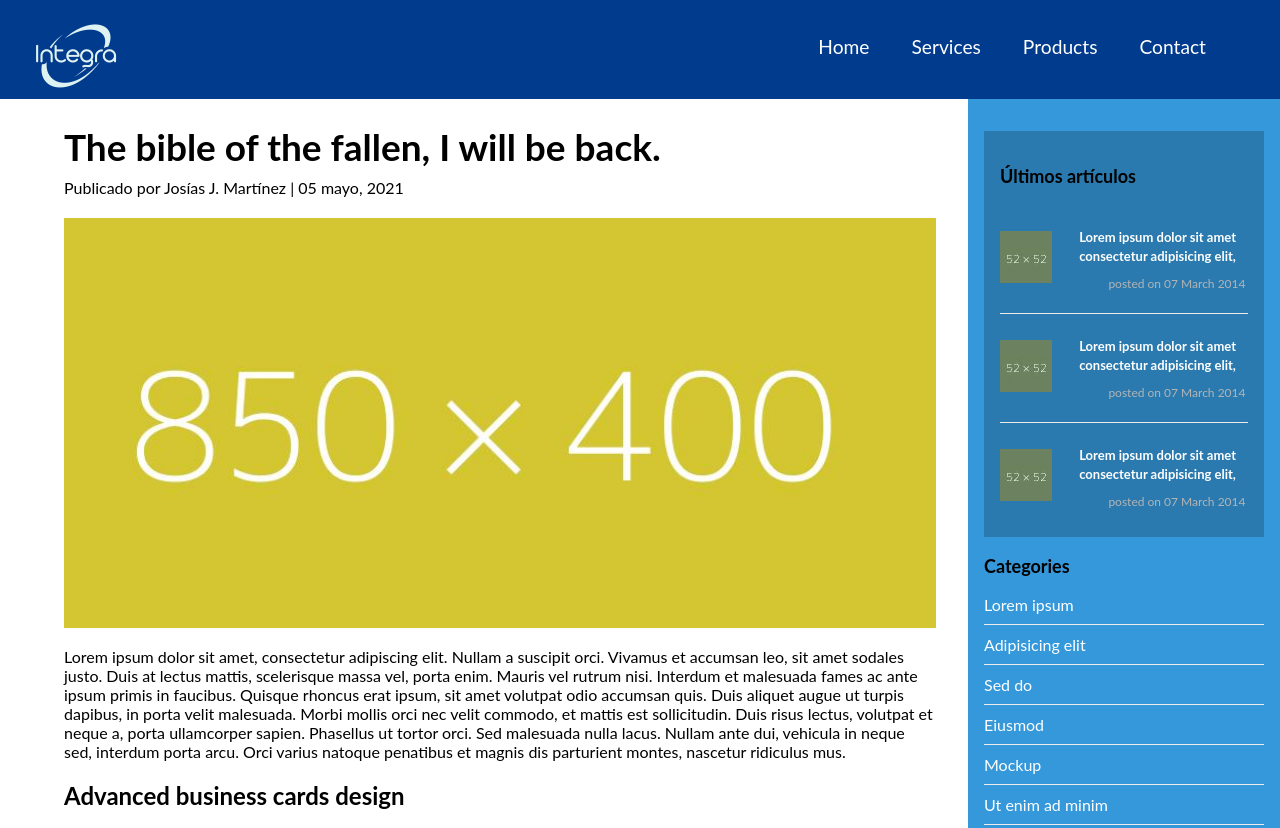
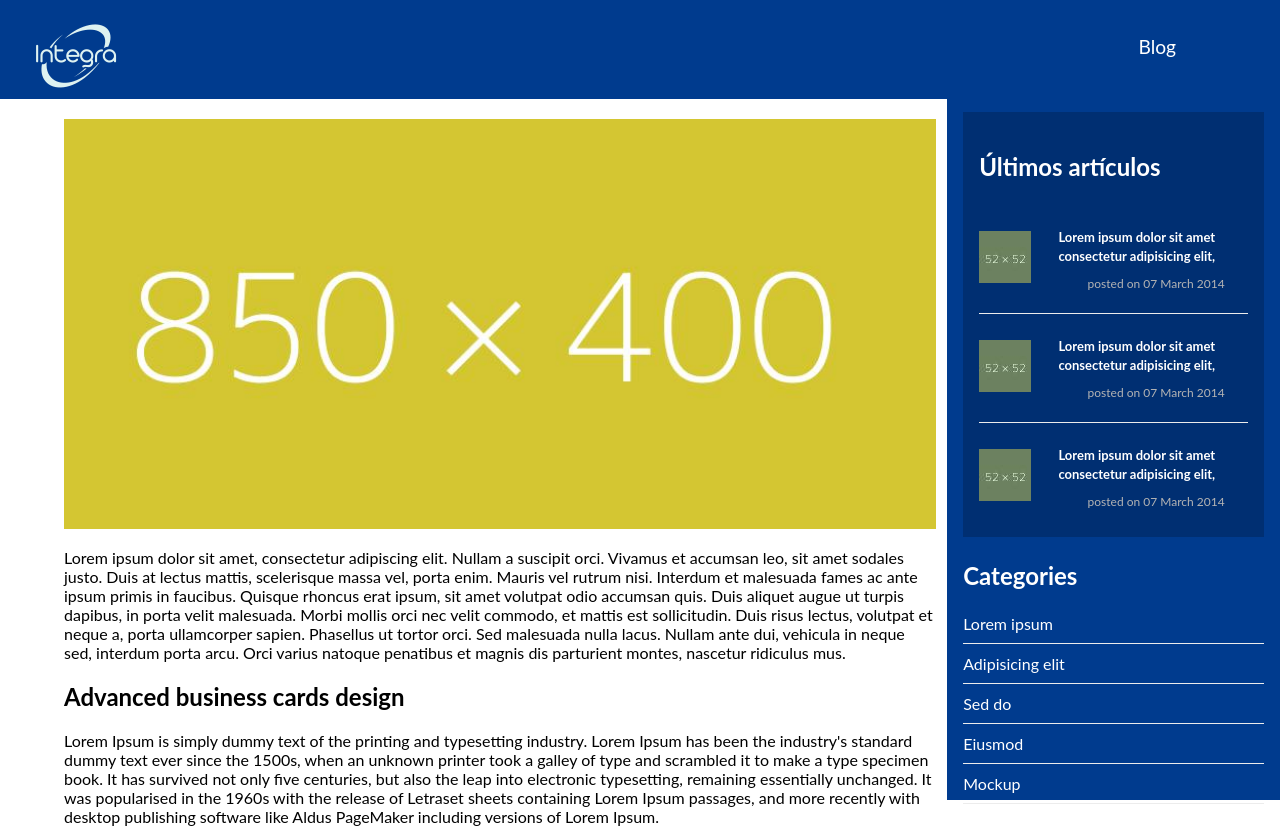
Before and after one commit to VictorVasquezP/blogintegra, a React (Create React App) app: page /blog in a window 1280 px wide. Shown: the top 828 px of the page. Built offline with nearby package versions, Linux system fonts and the light colour scheme; the HTML template or start-up script is replaced by a standard one.

Commit message:
cambios de estilo en blog

```diff
--- a/src/components/Blog/Blog.scss
+++ b/src/components/Blog/Blog.scss
@@ -33,8 +33,12 @@
         padding-top: 2em;
         padding-right: 1em;
         padding-left: 1em;
-        background-color: #3498DB;
-
+        background-color: #003b8e;
+        position: fixed;
+        right: 0;
+        width: 26vw;
+        top:10vh;
+        height:90vh;
         h3{
             font-size: 18px;
         }
--- a/src/components/Blog/Blog.tsx
+++ b/src/components/Blog/Blog.tsx
@@ -62,9 +62,10 @@ class Blog extends Component<BlogProps, BlogState> {
                         </div>
                     </div>
                 </div>
+                <div></div>
                 <div className="post-sidebar">
                     <div className="sidebar-item  recent last-posted">
-                        <h3>Últimos artículos</h3>
+                        <h3 style={{color:'#fff',fontSize:24}}>Últimos artículos</h3>
                         <div className="media">
                             <div className="pull-left">
                                 <a href="#"><img src={lastNewsImg} alt=""/></a>
@@ -94,7 +95,7 @@ class Blog extends Component<BlogProps, BlogState> {
                         </div>
                     </div>
                      <div className="sidebar-item categories">
-                        <h3>Categories</h3>
+                        <h3 style={{color:'#fff', fontSize:24}}>Categories</h3>
                         <ul className="nav navbar-stacked">
                             <li><a href="#">Lorem ipsum</a></li>
                             <li><a href="#">Adipisicing elit</a></li>
--- a/src/components/Card/Card.tsx
+++ b/src/components/Card/Card.tsx
@@ -25,18 +25,18 @@ class Card extends Component<IProps, IState> {
                         <img src={img} className="img-responsive" alt="IMG12" />
                         <div className="post-overlay">
                             <span>
-                                <a href="#">14 <br /><small>Feb</small></a>
+                                <a href="#">11 <br /><small>Feb</small></a>
                             </span>
                         </div>
                     </div>
                     <div className="post-content">
-                        <h2 className="post-title"><Link to="#">Advanced business cards design</Link></h2>
-                        <h3 className="post-author"><a href="#">Posted by micron News</a></h3>
+                        <h2 className="post-title"><Link to="#">Título del artículo</Link></h2>
+                        <h3 className="post-author"><a href="#">Josías J. Martínez</a></h3>
                         <p>Duis autem vel eum iriure dolor in hendrerit in vulputate velit esse molestie consequat, vel illum dolore eu feugiat nulla facilisis at vero eros et accumsan et iusto odio dignissim qui blandit praesent luptatum zzril delenit augue duis dolore te feugait nulla facilisi. Nam liber [...]</p>
-                        <a href="/blog" className="read-more">View More</a>
+                        <Link to="/blog" className="read-more">Leer más</Link>
                         <div className="post-bottom">
-                            <span className="post-date pull-left">February 11, 2014</span>
-                            <span className="comments-number pull-right"><a href="#">3 comments</a></span>
+                            <span className="post-date pull-left">11 febrero de 2014</span>
+                            <span className="comments-number pull-right"><a href="#">3 comentarios</a></span>
                         </div>
                     </div>
                 </div>
--- a/src/components/MenuItem/MenuItem.tsx
+++ b/src/components/MenuItem/MenuItem.tsx
@@ -17,11 +17,12 @@ interface IState {
 
   const Items = [
       {
-          title : 'Home',
+          title : 'Blog',
           url: '/',
           cName: 'nav-links',
           key:1
-      },
+      }
+      /*,
       {
         title : 'Services',
         url: '#',
@@ -40,6 +41,7 @@ interface IState {
         cName: 'nav-links',
         key:4
     }
+    */
   ]
 
 class MenuItem extends React.Component<IProps, IState> {
--- a/src/components/Navbar/Navbar.scss
+++ b/src/components/Navbar/Navbar.scss
@@ -11,6 +11,7 @@
     height: 1rem + $header-height;
     transition: all 0.3s;
     padding: 1rem $header-padding;
+    position: fixed;
 
     &.fixed {
         animation: pullDown 0.5s ease-in;
```
